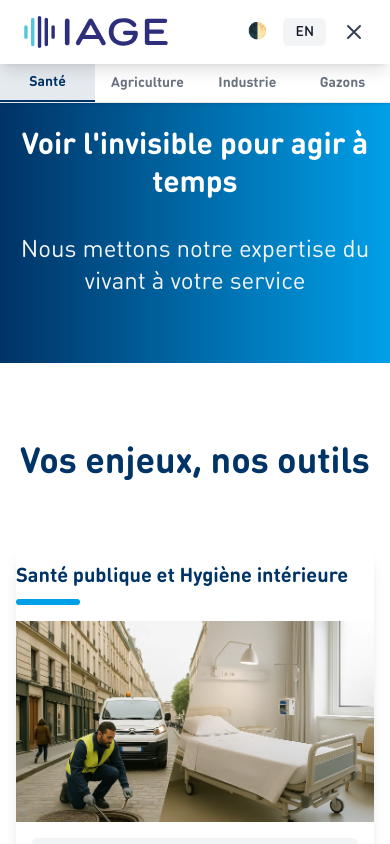
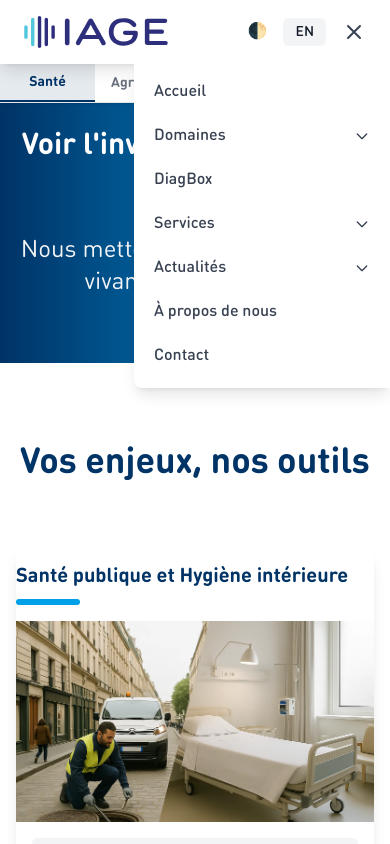
Before and after one commit to OROATIAGE/iage-france.site-public, a React (Vite) app: page / in a window 390 px wide. Both pictures are taken after a click on the button "Ouvrir le menu". Shown: the top 844 px of the page. Built offline with nearby package versions, Linux system fonts and the light colour scheme.

Commit message:
feat: menu déroulant corrigé

```diff
--- a/src/components/DiagboxDomainNav.jsx
+++ b/src/components/DiagboxDomainNav.jsx
@@ -94,7 +94,7 @@ function DiagboxDomainNav({ domains }) {
     e.preventDefault();
     const element = document.getElementById(domainKey);
     if (element) {
-      const navHeight = 160; // Augmentation à 160px pour correspondre à la marge des sections
+      const navHeight = 160; // 160px pour correspondre à la marge des sections
       const y = element.getBoundingClientRect().top + window.scrollY - navHeight;
       window.scrollTo({ top: y, behavior: 'smooth' });
     }
@@ -107,7 +107,7 @@ function DiagboxDomainNav({ domains }) {
   return (
     <div className="fixed top-[68px] left-0 right-0 z-30 transition-opacity duration-300" style={{ opacity: isVisible ? 1 : 0 }}>
       <div className="max-w-4xl mx-auto px-4">
-        <div className="bg-white rounded-b-lg shadow-md">
+        <div className="bg-white dark:bg-gray-800 rounded-b-lg shadow-md">
           <div ref={navRef} className="overflow-x-auto no-scrollbar py-2">
             <div className="flex space-x-4 min-w-max px-4">
               {domains.map((domain) => (
--- a/src/components/Navbar.jsx
+++ b/src/components/Navbar.jsx
@@ -118,15 +118,21 @@ function Navbar() {
     }
     setIsOpen(false);
 
-    const hash = path.includes('#') ? path.substring(path.indexOf('#')) : null;
-    const basePath = path.includes('#') ? path.substring(0, path.indexOf('#')) : path;
+    // Normaliser le chemin
+    const normalizedPath = path.startsWith('/') ? path : `/${path}`;
+
+    // Gérer les ancres et les chemins
+    const hash = normalizedPath.includes('#') ? normalizedPath.substring(normalizedPath.indexOf('#')) : null;
+    const basePath = normalizedPath.includes('#') ? normalizedPath.substring(0, normalizedPath.indexOf('#')) : normalizedPath;
 
     if (location.pathname === basePath && hash) {
+      // Si on est déjà sur la bonne page, juste scroller vers l'ancre
       scrollToElement(hash.substring(1));
     } else {
-      navigate(path);
+      // Naviguer vers la nouvelle page
+      navigate(basePath);
       if (hash) {
-        // Add a longer delay when navigating to a new page
+        // Attendre que la page soit chargée avant de scroller
         setTimeout(() => {
           scrollToElement(hash.substring(1));
         }, 300);
@@ -222,7 +228,7 @@ function Navbar() {
             </div>
           </div>
 
-          {/* Mobile/Tablet menu button and controls */}
+          {/* Mobile menu button */}
           <div className="flex lg:hidden items-center space-x-2">
             <ThemeSwitcher />
             <LanguageSwitcher />
@@ -244,6 +250,131 @@ function Navbar() {
           </div>
         </div>
       </div>
+
+      {/* Mobile menu panel */}
+      <div
+        className={`${isOpen ? 'block' : 'hidden'} lg:hidden fixed right-0 top-16 w-64 bg-white dark:bg-gray-900 shadow-lg rounded-bl-lg z-50 max-h-[calc(100vh-4rem)] overflow-y-auto`}
+        style={{ maxHeight: 'calc(100vh - 4rem)' }}
+      >
+        <div className="px-2 pt-2 pb-3 space-y-1">
+          {/* 1. Accueil */}
+          <Link
+            to="/"
+            className="block px-3 py-2 rounded-md text-base font-medium text-gray-700 hover:text-primary hover:bg-gray-50 dark:text-gray-300 dark:hover:text-secondary dark:hover:bg-gray-800"
+            onClick={() => setIsOpen(false)}
+          >
+            {getTextByLanguage('navbar.home', language)}
+          </Link>
+
+          {/* 2. Domaines */}
+          <div className="relative">
+            <button
+              onClick={() => setIsDomainesOpen(!isDomainesOpen)}
+              className="w-full text-left px-3 py-2 rounded-md text-base font-medium text-gray-700 hover:text-primary hover:bg-gray-50 dark:text-gray-300 dark:hover:text-secondary dark:hover:bg-gray-800 flex justify-between items-center"
+            >
+              {getTextByLanguage('navbar.sectors', language)}
+              <svg className={`${isDomainesOpen ? 'transform rotate-180' : ''} w-4 h-4 ml-2`} fill="none" stroke="currentColor" viewBox="0 0 24 24">
+                <path strokeLinecap="round" strokeLinejoin="round" strokeWidth={2} d="M19 9l-7 7-7-7" />
+              </svg>
+            </button>
+            {isDomainesOpen && (
+              <div className="px-4 py-2 space-y-1">
+                {domainDropdownItems.map((domaine) => (
+                  <Link
+                    key={domaine.nameKey}
+                    to={`/${domaine.hash}`}
+                    className="block px-3 py-2 rounded-md text-sm text-gray-600 hover:text-primary hover:bg-gray-50 dark:text-gray-400 dark:hover:text-secondary dark:hover:bg-gray-800"
+                    onClick={() => { setIsDomainesOpen(false); setIsOpen(false); }}
+                  >
+                    {getTextByLanguage(`home.sectors.${domaine.nameKey}`, language)}
+                  </Link>
+                ))}
+              </div>
+            )}
+          </div>
+
+          {/* 3. DiagBox */}
+          <Link
+            to="/diagbox"
+            className="block px-3 py-2 rounded-md text-base font-medium text-gray-700 hover:text-primary hover:bg-gray-50 dark:text-gray-300 dark:hover:text-secondary dark:hover:bg-gray-800"
+            onClick={() => setIsOpen(false)}
+          >
+            DiagBox
+          </Link>
+
+          {/* 4. Services */}
+          <div className="relative">
+            <button
+              onClick={() => setIsServicesOpen(!isServicesOpen)}
+              className="w-full text-left px-3 py-2 rounded-md text-base font-medium text-gray-700 hover:text-primary hover:bg-gray-50 dark:text-gray-300 dark:hover:text-secondary dark:hover:bg-gray-800 flex justify-between items-center"
+            >
+              {getTextByLanguage('navbar.services.title', language)}
+              <svg className={`${isServicesOpen ? 'transform rotate-180' : ''} w-4 h-4 ml-2`} fill="none" stroke="currentColor" viewBox="0 0 24 24">
+                <path strokeLinecap="round" strokeLinejoin="round" strokeWidth={2} d="M19 9l-7 7-7-7" />
+              </svg>
+            </button>
+            {isServicesOpen && (
+              <div className="px-4 py-2 space-y-1">
+                {servicesDropdownItems.map((service) => (
+                  <Link
+                    key={service.path}
+                    to={service.path}
+                    className="block px-3 py-2 rounded-md text-sm text-gray-600 hover:text-primary hover:bg-gray-50 dark:text-gray-400 dark:hover:text-secondary dark:hover:bg-gray-800"
+                    onClick={() => { setIsServicesOpen(false); setIsOpen(false); }}
+                  >
+                    {service.name}
+                  </Link>
+                ))}
+              </div>
+            )}
+          </div>
+
+          {/* 5. Actualités */}
+          <div className="relative">
+            <button
+              onClick={() => setIsNewsOpen(!isNewsOpen)}
+              className="w-full text-left px-3 py-2 rounded-md text-base font-medium text-gray-700 hover:text-primary hover:bg-gray-50 dark:text-gray-300 dark:hover:text-secondary dark:hover:bg-gray-800 flex justify-between items-center"
+            >
+              {getTextByLanguage('navbar.news.title', language)}
+              <svg className={`${isNewsOpen ? 'transform rotate-180' : ''} w-4 h-4 ml-2`} fill="none" stroke="currentColor" viewBox="0 0 24 24">
+                <path strokeLinecap="round" strokeLinejoin="round" strokeWidth={2} d="M19 9l-7 7-7-7" />
+              </svg>
+            </button>
+            {isNewsOpen && (
+              <div className="px-4 py-2 space-y-1">
+                {newsDropdownItems.map((news) => (
+                  <Link
+                    key={news.name}
+                    to={news.path}
+                    className="block px-3 py-2 rounded-md text-sm text-gray-600 hover:text-primary hover:bg-gray-50 dark:text-gray-400 dark:hover:text-secondary dark:hover:bg-gray-800"
+                    onClick={() => { setIsNewsOpen(false); setIsOpen(false); }}
+                  >
+                    {news.name}
+                  </Link>
+                ))}
+              </div>
+            )}
+          </div>
+
+          {/* 6. À propos de nous */}
+          <Link
+            to="/about"
+            className="block px-3 py-2 rounded-md text-base font-medium text-gray-700 hover:text-primary hover:bg-gray-50 dark:text-gray-300 dark:hover:text-secondary dark:hover:bg-gray-800"
+            onClick={() => setIsOpen(false)}
+          >
+            {getTextByLanguage('navbar.about', language)}
+          </Link>
+
+          {/* 7. Contact */}
+          <Link
+            to="/contact"
+            className="block px-3 py-2 rounded-md text-base font-medium text-gray-700 hover:text-primary hover:bg-gray-50 dark:text-gray-300 dark:hover:text-secondary dark:hover:bg-gray-800"
+            onClick={() => setIsOpen(false)}
+          >
+            {getTextByLanguage('navbar.contact', language)}
+          </Link>
+        </div>
+      </div>
     </nav>
   );
 }
```
